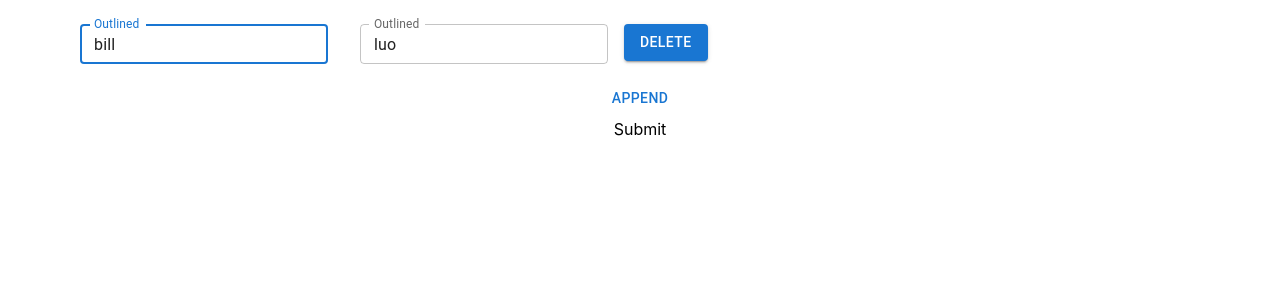
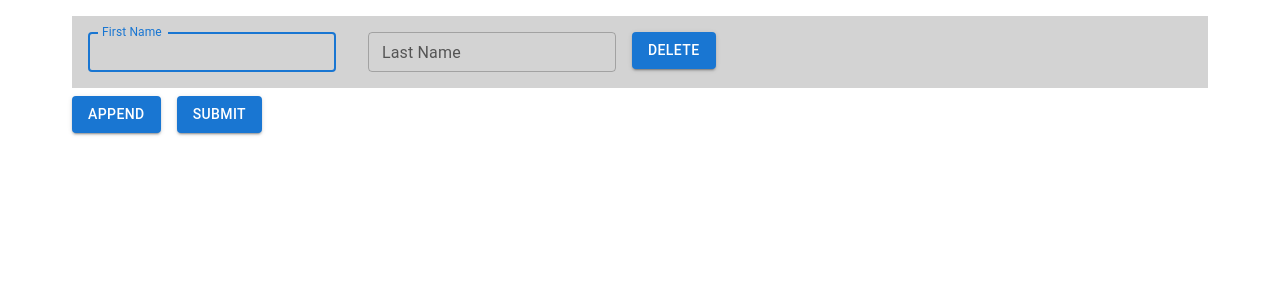
Before and after one commit to Khurshida-Meem/task-management-front, a React (Create React App) app: page / in a window 1280 px wide. Both pictures are taken after a click on the button "APPEND". Shown: the top 300 px of the page. Built offline with nearby package versions, Linux system fonts and the light colour scheme.

Commit message:
updated landing

```diff
--- a/src/index.js
+++ b/src/index.js
@@ -1,15 +1,11 @@
-import React from 'react';
-import ReactDOM from 'react-dom/client';
-import './index.css';
-import App from './App';
-import reportWebVitals from './reportWebVitals';
+import React from "react";
+import ReactDOM from "react-dom/client";
+import "./index.css";
+import App from "./App";
+import reportWebVitals from "./reportWebVitals";
 
-const root = ReactDOM.createRoot(document.getElementById('root'));
-root.render(
-  <React.StrictMode>
-    <App />
-  </React.StrictMode>
-);
+const root = ReactDOM.createRoot(document.getElementById("root"));
+root.render(<App />);
 
 // If you want to start measuring performance in your app, pass a function
 // to log results (for example: reportWebVitals(console.log))
--- a/src/landing/index.js
+++ b/src/landing/index.js
@@ -1,6 +1,7 @@
 import { Button, Container, Stack, TextField } from "@mui/material";
 import React from "react";
-import { Controller, useFieldArray, useForm } from "react-hook-form";
+import { DragDropContext, Draggable, Droppable } from "react-beautiful-dnd";
+import { useFieldArray, useForm } from "react-hook-form";
 
 const LandingTask = () => {
   const { register, control, handleSubmit, reset, trigger, setError } = useForm(
@@ -8,22 +9,65 @@ const LandingTask = () => {
       // defaultValues: {}; you can populate the fields by this attribute
     }
   );
-  const { fields, append, remove } = useFieldArray({
+  const { fields, append, remove, move } = useFieldArray({
     control,
     name: "test",
   });
+  const childrenRef = React.useRef({});
+
+  const reorder = (result) => {
+    console.log(result);
+    const { source, destination, type } = result;
+    if (!destination) {
+      return;
+    }
+    const sourceIndex = source.index;
+    const destIndex = destination.index;
+
+    if (type === "parentContainer") {
+      move(sourceIndex, destIndex);
+    } else if (type === "childContainer" && source.droppableId) {
+      const reorderChild = childrenRef.current[source.droppableId];
+      if (reorderChild) {
+        reorderChild(sourceIndex, destIndex);
+      }
+    }
+  };
+
+  console.log(fields);
   return (
     <Container className="mt-2">
       <form onSubmit={handleSubmit((data) => console.log(data))}>
-        <Stack>
-          <ul>
+        <DragDropContext onDragEnd={reorder}>
+          <Droppable droppableId="parent" type="parentContainer">
+            {(provided, snapshot) => (
+              <Stack
+                direction="column"
+                ref={provided.innerRef}
+                {...provided.droppableProps}
+              >
                 {fields.map((item, index) => (
-              <li key={item.id}>
+                  <Draggable
+                    key={item?.keyId}
+                    draggableId={item?.keyId.toString()}
+                    index={index}
+                  >
+                    {(customStageProvided) => (
+                      <div
+                        ref={customStageProvided.innerRef}
+                        {...customStageProvided.draggableProps}
+                        {...customStageProvided.dragHandleProps}
+                        style={{
+                          backgroundColor: "lightgrey",
+                          margin: "8px",
+                        }}
+                      >
+                        <div>
                           <TextField
                             sx={{ m: 2 }}
                             {...register(`test.${index}.firstName`)}
                             id="outlined-basic"
-                  label="Outlined"
+                            label="First Name"
                             variant="outlined"
                             size="small"
                           />
@@ -31,7 +75,7 @@ const LandingTask = () => {
                             sx={{ m: 2 }}
                             {...register(`test.${index}.lastName`)}
                             id="outlined-basic"
-                  label="Outlined"
+                            label="Last Name"
                             variant="outlined"
                             size="small"
                           />
@@ -43,17 +87,36 @@ const LandingTask = () => {
                           >
                             Delete
                           </Button>
-              </li>
+                        </div>
+                      </div>
+                    )}
+                  </Draggable>
                 ))}
-          </ul>
+                {provided.placeholder}
+              </Stack>
+            )}
+          </Droppable>
+        </DragDropContext>
+
+        <div className="ml-2">
           <Button
             type="button"
-            onClick={() => append({ firstName: "bill", lastName: "luo" })}
+            variant="contained"
+            onClick={() => {
+              console.log(fields.length);
+              append({
+                keyId: fields.length + 1,
+                firstName: "",
+                lastName: "",
+              });
+            }}
           >
             append
           </Button>
-          <input type="submit" />
-        </Stack>
+          <Button sx={{ ml: 2 }} type="submit" variant="contained">
+            Submit
+          </Button>
+        </div>
       </form>
     </Container>
   );
```
Lines whose indentation alone changed are shown as unchanged.
